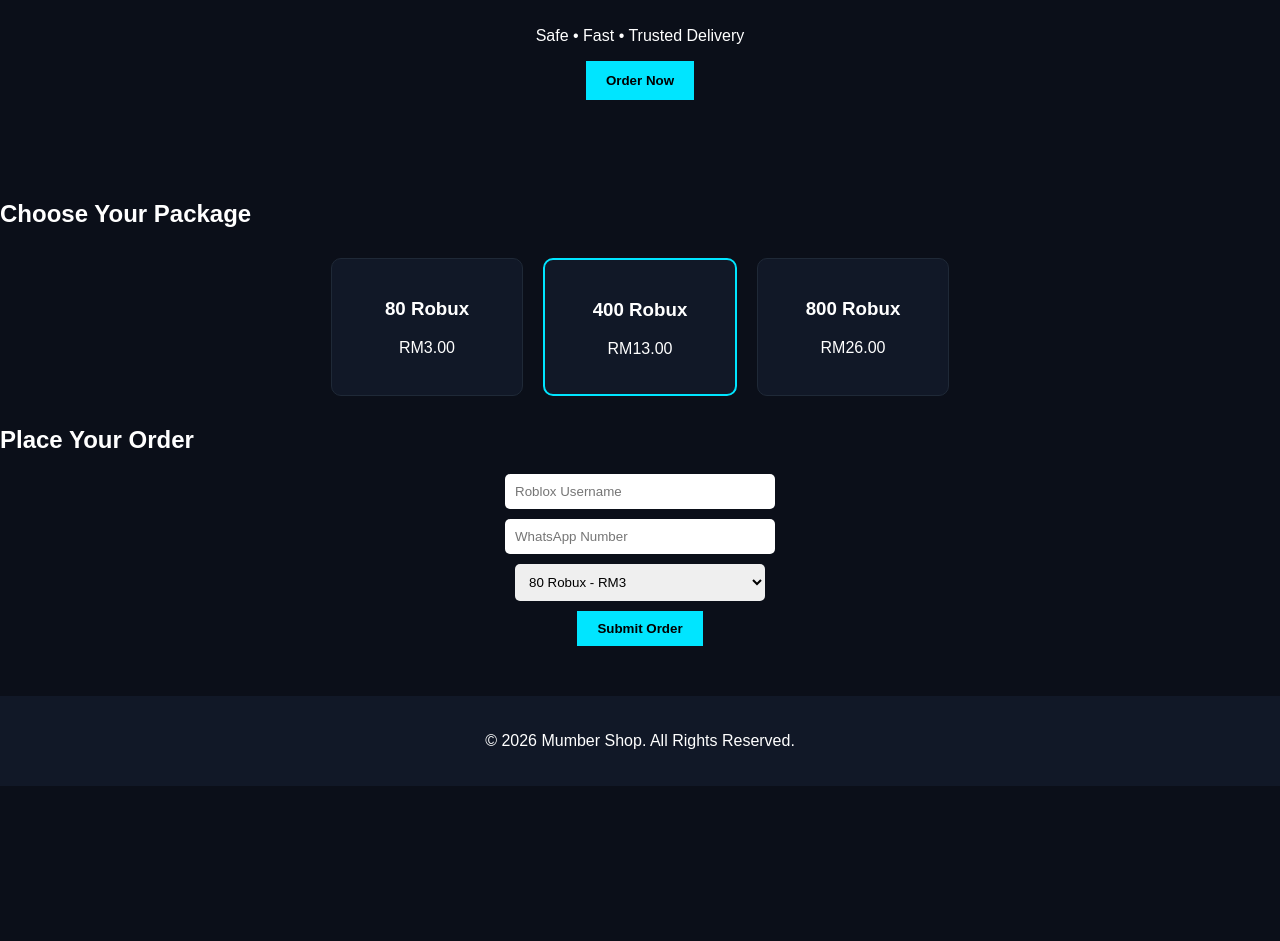
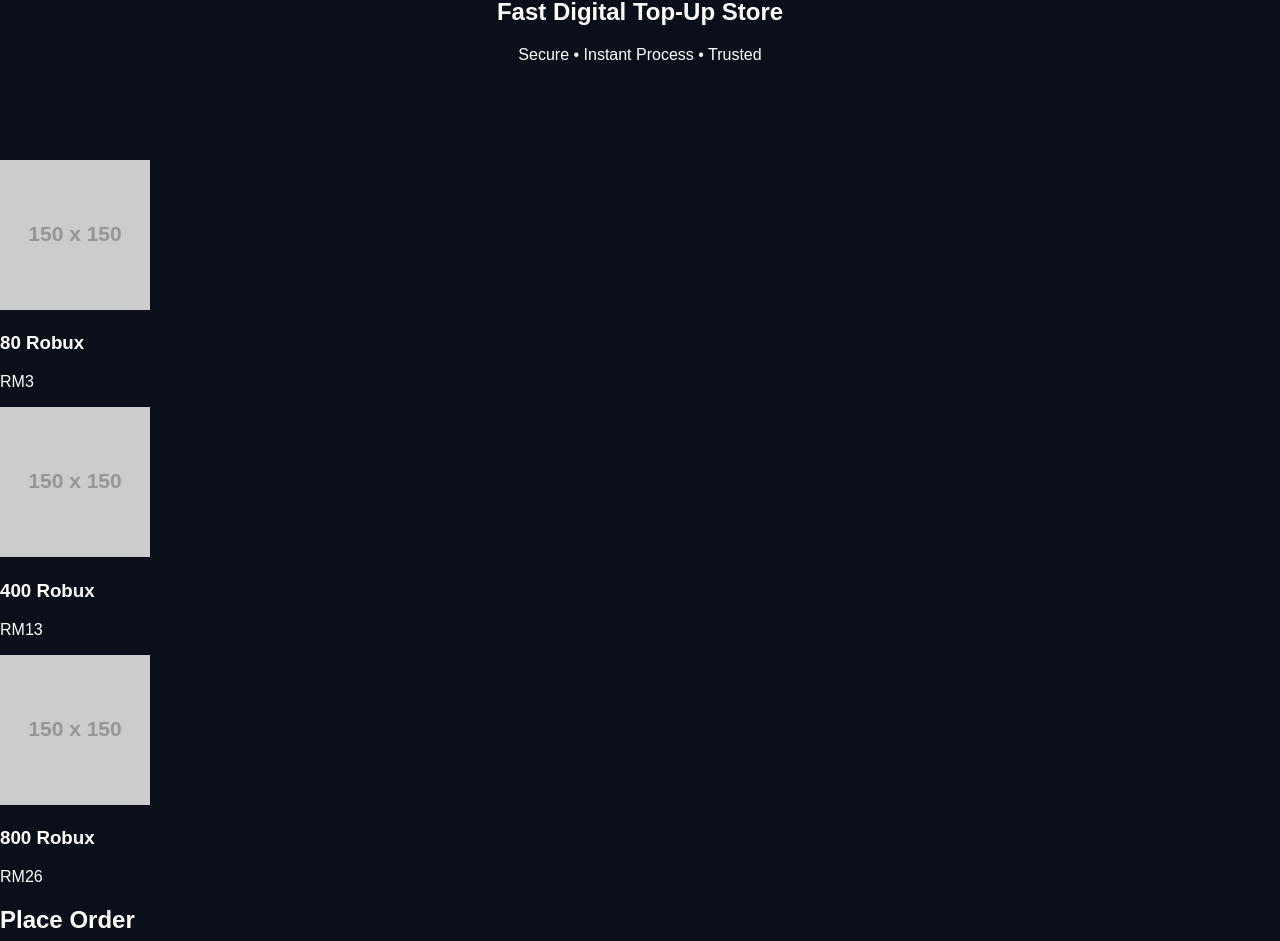
Before and after one commit to tanlianjun1998-netizen/robux-store, a plain HTML site: page index.html in a window 1280 px wide. Shown: the part 222-1163 px from the top of the page. Before the commit the page ends 1008 px from the top, so only its background shows below. Drawn offline with Linux system fonts and the light colour scheme; placeholder pictures from the web are drawn by us.

Commit message:
Update index.html

```diff
--- a/index.html
+++ b/index.html
@@ -2,59 +2,50 @@
 <html lang="en">
 <head>
   <meta charset="UTF-8">
-  <title>Mumber Shop - Roblox Top Up</title>
+  <title>Mumber Shop Pro</title>
   <link rel="stylesheet" href="style.css">
 </head>
 
 <body>
 
 <header>
-  <div class="logo">MUMBER SHOP</div>
-  <nav>
-    <a href="#">Home</a>
-    <a href="#packages">Robux</a>
-    <a href="#order">Order</a>
-  </nav>
+  <h1>MUMBER SHOP</h1>
+  <button onclick="openAdmin()">Admin</button>
 </header>
 
 <section class="hero">
-  <h1>Buy Robux Instantly</h1>
-  <p>Safe • Fast • Trusted Delivery</p>
-  <button onclick="document.getElementById('order').scrollIntoView()">
-    Order Now
-  </button>
+  <h2>Fast Digital Top-Up Store</h2>
+  <p>Secure • Instant Process • Trusted</p>
 </section>
 
-<section id="packages">
-  <h2>Choose Your Package</h2>
+<section class="products">
 
-  <div class="grid">
-
-    <div class="card">
+  <div class="product">
+    <img src="https://via.placeholder.com/150" />
     <h3>80 Robux</h3>
-      <p>RM3.00</p>
+    <p>RM3</p>
   </div>
 
-    <div class="card popular">
+  <div class="product">
+    <img src="https://via.placeholder.com/150" />
     <h3>400 Robux</h3>
-      <p>RM13.00</p>
+    <p>RM13</p>
   </div>
 
-    <div class="card">
+  <div class="product">
+    <img src="https://via.placeholder.com/150" />
     <h3>800 Robux</h3>
-      <p>RM26.00</p>
+    <p>RM26</p>
   </div>
 
-  </div>
 </section>
 
-<section id="order">
-  <h2>Place Your Order</h2>
+<section class="order">
 
-  <div class="form">
+  <h2>Place Order</h2>
 
-    <input id="username" placeholder="Roblox Username">
-    <input id="contact" placeholder="WhatsApp Number">
+  <input id="username" placeholder="Username">
+  <input id="contact" placeholder="WhatsApp">
 
   <select id="product">
     <option>80 Robux - RM3</option>
@@ -62,16 +53,25 @@
     <option>800 Robux - RM26</option>
   </select>
 
-    <button onclick="submitOrder()">Submit Order</button>
+  <button onclick="showPayment()">Continue to Pay</button>
 
-    <p id="msg"></p>
+</section>
+
+<!-- PAYMENT MODAL -->
+<div id="paymentBox" class="modal">
+
+  <div class="modal-content">
+    <h2>Scan to Pay</h2>
+
+    <img src="QR.png" class="qr">
+
+    <p>After payment click confirm</p>
+
+    <button onclick="submitOrder()">I Have Paid</button>
 
   </div>
-</section>
 
-<footer>
-  <p>© 2026 Mumber Shop. All Rights Reserved.</p>
-</footer>
+</div>
 
 <script src="script.js"></script>
 </body>
```
Lines whose indentation alone changed are shown as unchanged.
